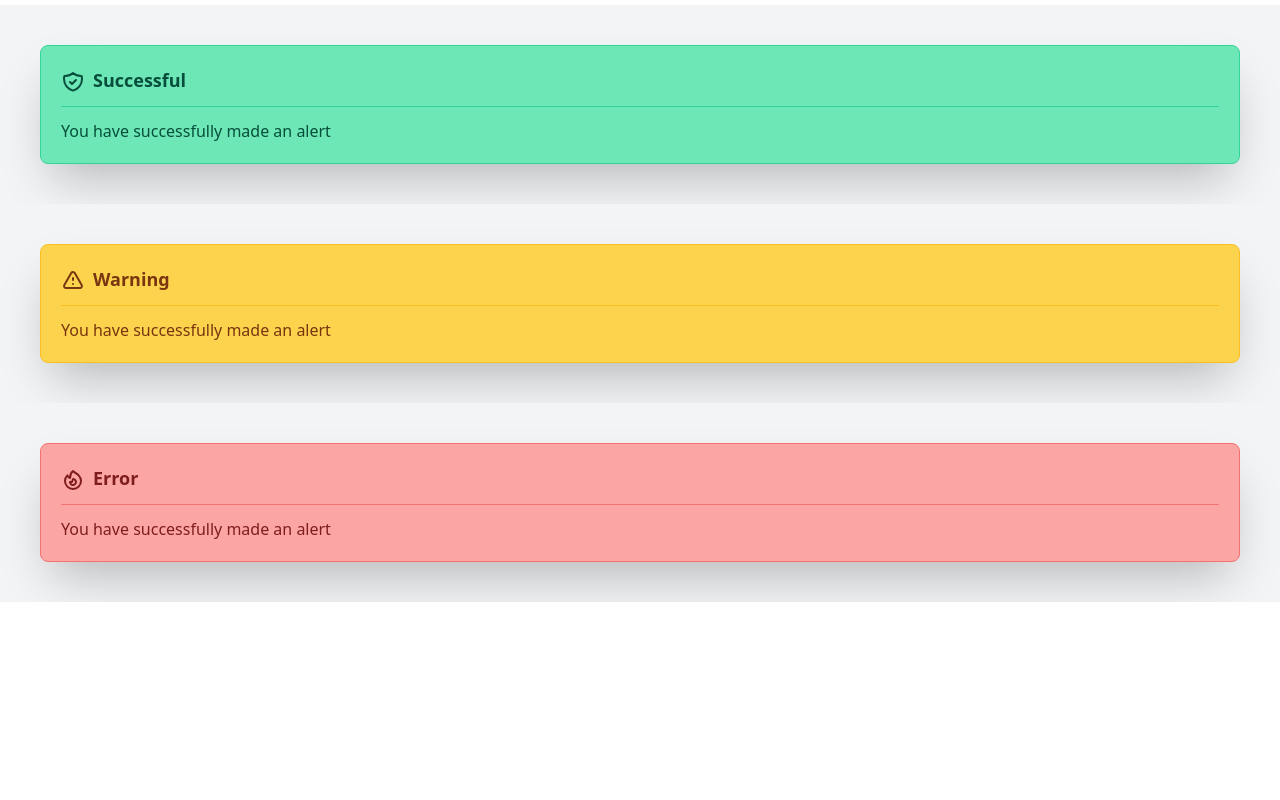
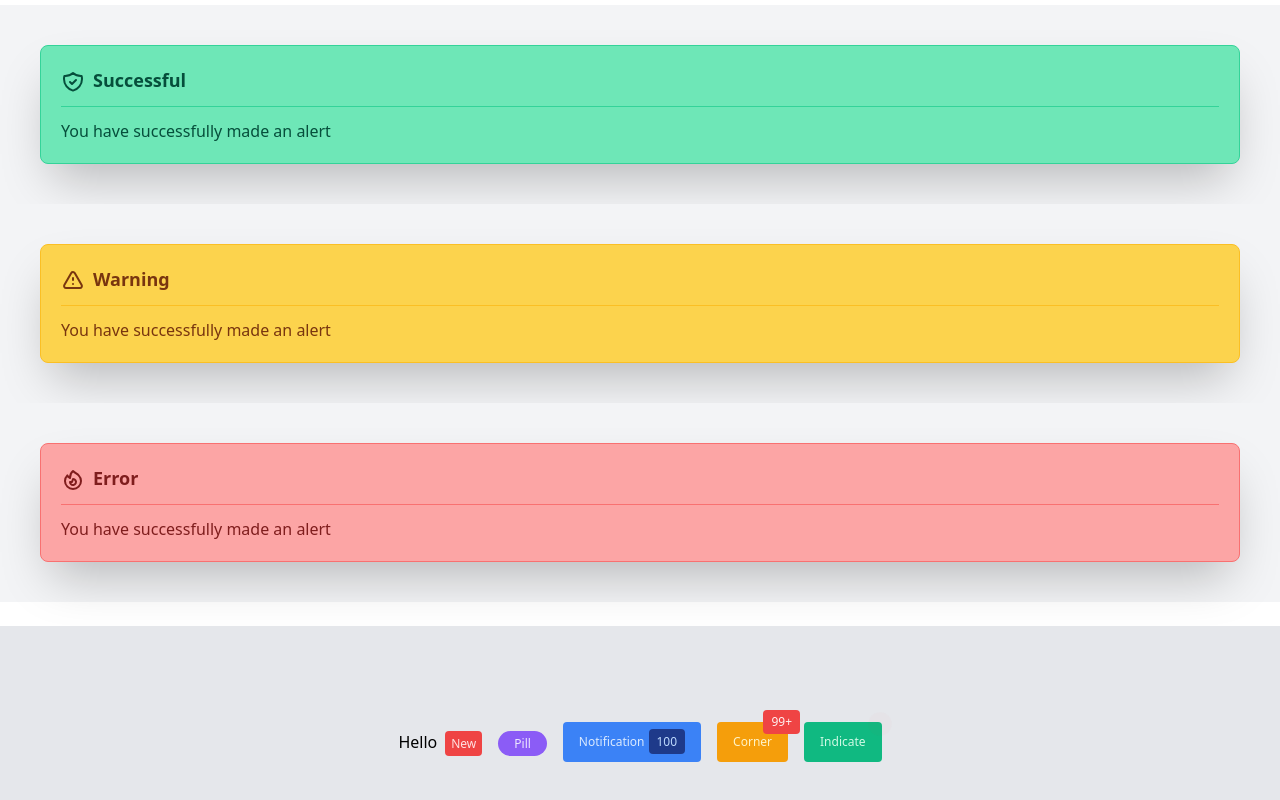
Before and after one commit to maeil99/tailwindcss-ft-next-playground, a Next.js app: page /components in a window 1280 px wide. Shown: the part 561-1361 px from the top of the page. Before the commit the page ends 1163 px from the top, so only its background shows below. Built offline with nearby package versions, Linux system fonts and the light colour scheme.

Commit message:
added badges component

```diff
--- a/components/Alert.tsx
+++ b/components/Alert.tsx
@@ -17,6 +17,7 @@ const Alert = ({ message, type }: AlertProps) => {
       >
         <div className="flex flex-row">
           {/* icon */}
+          {/* Icon is taken from heroicons.com */}
           {type === AlertColor.SUCCESS && (
             <>
               <span className="mr-2 pt-1">
--- /dev/null
+++ b/components/Badges.tsx
@@ -0,0 +1,216 @@
+import React, { Children } from "react";
+
+interface IBadgesProps {
+  type: BadgeType;
+  text: string;
+  children?: React.ReactNode;
+  bgColor?: string;
+  textColor?: string;
+  className?: string;
+  notiText?: string;
+}
+
+export enum BadgeType {
+  INLINE = "inline",
+  PILL = "pill",
+  BUTTON = "button",
+  CORNER = "corner",
+  INDICATOR = "indicator",
+}
+
+const Badge = ({
+  type,
+  text,
+  children,
+  bgColor,
+  className,
+  textColor,
+  notiText,
+}: IBadgesProps) => {
+  switch (type) {
+    case BadgeType.INLINE:
+      return (
+        <InlineBadge
+          text={text}
+          textColor={textColor}
+          bgColor={bgColor}
+          className={className}
+        >
+          {children}
+        </InlineBadge>
+      );
+    case BadgeType.PILL:
+      return (
+        <PillBadge
+          text={text}
+          textColor={textColor}
+          bgColor={bgColor}
+          className={className}
+        >
+          {children}
+        </PillBadge>
+      );
+    case BadgeType.BUTTON:
+      return (
+        <ButtonBadge
+          text={text}
+          textColor={textColor}
+          bgColor={bgColor}
+          className={className}
+          btnText={notiText}
+        >
+          {children}
+        </ButtonBadge>
+      );
+    case BadgeType.CORNER:
+      return (
+        <CornerBadge
+          text={text}
+          textColor={textColor}
+          bgColor={bgColor}
+          className={className}
+          btnText={notiText}
+        >
+          {children}
+        </CornerBadge>
+      );
+    case BadgeType.INDICATOR:
+      return (
+        <IndicatorBadge
+          text={text}
+          textColor={textColor}
+          bgColor={bgColor}
+          className={className}
+        >
+          {children}
+        </IndicatorBadge>
+      );
+    default:
+      return null;
+  }
+};
+
+export default Badge;
+
+interface BadgeProps {
+  bgColor?: string;
+  textColor?: string;
+  className?: string;
+  text: string;
+  children?: React.ReactNode;
+  btnText?: string;
+}
+
+const InlineBadge = ({
+  text,
+  bgColor = "bg-red-500",
+  textColor = "text-red-100",
+  className,
+  children,
+}: BadgeProps) => {
+  return (
+    <>
+      <p>
+        {children}
+        <span
+          className={`${bgColor} ${textColor} ${className} py-1 px-1.5 text-xs rounded`}
+        >
+          {text}
+        </span>
+      </p>
+    </>
+  );
+};
+
+const PillBadge = ({
+  text,
+  bgColor = "bg-blue-500",
+  textColor = "text-blue-100",
+  className,
+  children,
+}: BadgeProps) => {
+  return (
+    <>
+      <p>
+        {children}
+        <span
+          className={`${bgColor} ${textColor} ${className} py-1 px-4 text-xs rounded-full`}
+        >
+          {text}
+        </span>
+      </p>
+    </>
+  );
+};
+
+const ButtonBadge = ({
+  text,
+  bgColor = "bg-blue-500",
+  textColor = "text-blue-100",
+  className,
+  children,
+  btnText,
+}: BadgeProps) => {
+  return (
+    <>
+      <p>
+        {children}
+        <button
+          className={`${bgColor} ${textColor} ${className} py-3 px-4 text-xs rounded`}
+        >
+          {text}
+          <span className="bg-blue-900 text-blue-200 py-1 px-2 text-xs rounded ml-1">
+            {btnText}
+          </span>
+        </button>
+      </p>
+    </>
+  );
+};
+
+const CornerBadge = ({
+  text,
+  bgColor = "bg-yellow-500",
+  textColor = "text-yellow-100",
+  className,
+  children,
+  btnText,
+}: BadgeProps) => {
+  return (
+    <>
+      <p>
+        {children}
+        <button
+          className={`relative ${bgColor} ${textColor} ${className} py-3 px-4 text-xs rounded`}
+        >
+          {text}
+          <span className="absolute -top-3 -right-3 bg-red-500 text-red-50 py-1 px-2 text-xs rounded ml-1">
+            {btnText}
+          </span>
+        </button>
+      </p>
+    </>
+  );
+};
+
+const IndicatorBadge = ({
+  text,
+  bgColor = "bg-green-500",
+  textColor = "text-green-100",
+  className,
+  children,
+}: BadgeProps) => {
+  return (
+    <>
+      <p>
+        {children}
+        <button
+          className={`relative ${bgColor} ${textColor} ${className} py-3 px-4 text-xs rounded`}
+        >
+          {text}
+          <span className="absolute -top-1 -right-1 h-3 w-3 bg-red-500 text-red-50 rounded-full animate-ping" />
+        </button>
+      </p>
+    </>
+  );
+};
--- a/pages/components.tsx
+++ b/pages/components.tsx
@@ -1,4 +1,5 @@
 import Alert, { AlertColor } from "../components/Alert";
+import Badge, { BadgeType } from "../components/Badges";
 import Button from "../components/Button";
 import Card from "../components/Card";
 
@@ -15,18 +16,44 @@ const Components = () => {
       </div>
       <br />
       <Alert
-      message='You have successfully made an alert'
-      type={AlertColor.SUCCESS}
+        message="You have successfully made an alert"
+        type={AlertColor.SUCCESS}
       />
       <Alert
-      message='You have successfully made an alert'
-      type={AlertColor.WARNING}
+        message="You have successfully made an alert"
+        type={AlertColor.WARNING}
       />
       <Alert
-      message='You have successfully made an alert'
-      type={AlertColor.ERROR}
+        message="You have successfully made an alert"
+        type={AlertColor.ERROR}
       />
 
+      <br />
+      <div className="py-24 flex items-center justify-center bg-gray-200 space-x-4">
+        <div className="inline-flex space-x-2">
+          <p>Hello</p> <Badge text="New" type={BadgeType.INLINE} />
+        </div>
+        <Badge
+          text="Pill"
+          type={BadgeType.PILL}
+          bgColor="bg-purple-500"
+          textColor="text-purple-100"
+        />
+        <Badge
+          text="Notification"
+          type={BadgeType.BUTTON}
+          notiText='100'
+        />
+        <Badge
+          text="Corner"
+          type={BadgeType.CORNER}
+          notiText='99+'
+        />
+        <Badge
+          text="Indicate"
+          type={BadgeType.INDICATOR}
+        />
+      </div>
     </>
   );
 };
```
